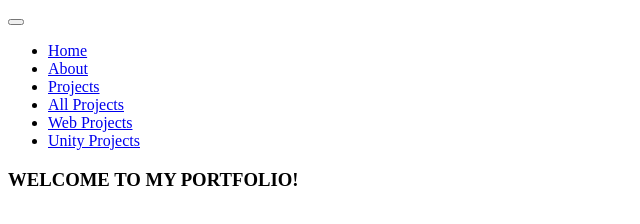
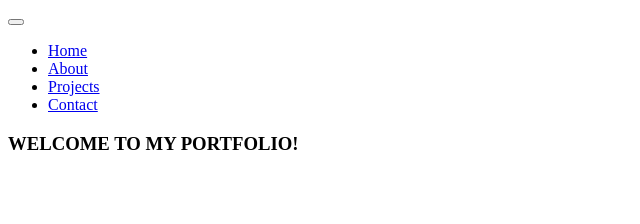
Before and after one commit to MeminPinguin121/My_portfolio, a plain HTML site: page navbar.html in a window 1280 px wide. Shown: the whole page, without its empty margins (0-640 px from the left). Drawn offline with Linux system fonts and the light colour scheme.

Commit message:
Dropdown menu removed
coulnd get the dropdown menu working so i just made a simple button for projects.html, and finally added contact me, to the navbar.

```diff
--- a/navbar.html
+++ b/navbar.html
@@ -6,13 +6,21 @@
 </head>
 
 <body>
-    <nav id="nav-placeholder" class="navbar navbar-expand-sm bg-gradient bg-dark navbar-dark" role="navigaion" aria-label="Main Navigation">
+
+    <nav id="nav-placeholder"
+         class="navbar navbar-expand-sm bg-gradient bg-dark navbar-dark"
+         role="navigation"
+         aria-label="Main Navigation">
 
         <div class="container-fluid">
 
-    <button class="navbar-toggler" type="button" data-bs-toggle="collapse" data-bs-target="#collapsibleNavbar">
+            <button class="navbar-toggler"
+                    type="button"
+                    data-bs-toggle="collapse"
+                    data-bs-target="#collapsibleNavbar">
 
                 <span class="navbar-toggler-icon"></span>
+
             </button>
 
             <div class="collapse navbar-collapse" id="collapsibleNavbar">
@@ -20,25 +28,19 @@
                 <ul class="navbar-nav">
 
                     <li class="nav-item">
-
-          <a class="nav-link" href="index.html">Home</a></li>
+                        <a class="nav-link" href="index.html">Home</a>
+                    </li>
 
                     <li class="nav-item">
-
-          <a class="nav-link" href="about.html">About</a></li>
+                        <a class="nav-link" href="about.html">About</a>
+                    </li>
 
                     <li class="nav-item">
                         <a class="nav-link" href="projects.html">Projects</a>
                     </li>
 
-            <li><a class="dropdown-item" href="projects.html">All Projects</a></li>
-
-            <li><a class="dropdown-item" href="#">Web Projects</a></li>
-
-            <li><a class="dropdown-item" href="#">Unity Projects</a></li>
-
-          </ul>
-
+                    <li class="nav-item">
+                        <a class="nav-link" href="contact.html">Contact</a>
                     </li>
 
                 </ul>
@@ -50,9 +52,7 @@
     </nav>
 
     <div class="container-fluid mt-3">
-
         <h3>WELCOME TO MY PORTFOLIO!</h3>
-
     </div>
 
 </body>
```
Lines whose indentation alone changed are shown as unchanged.
